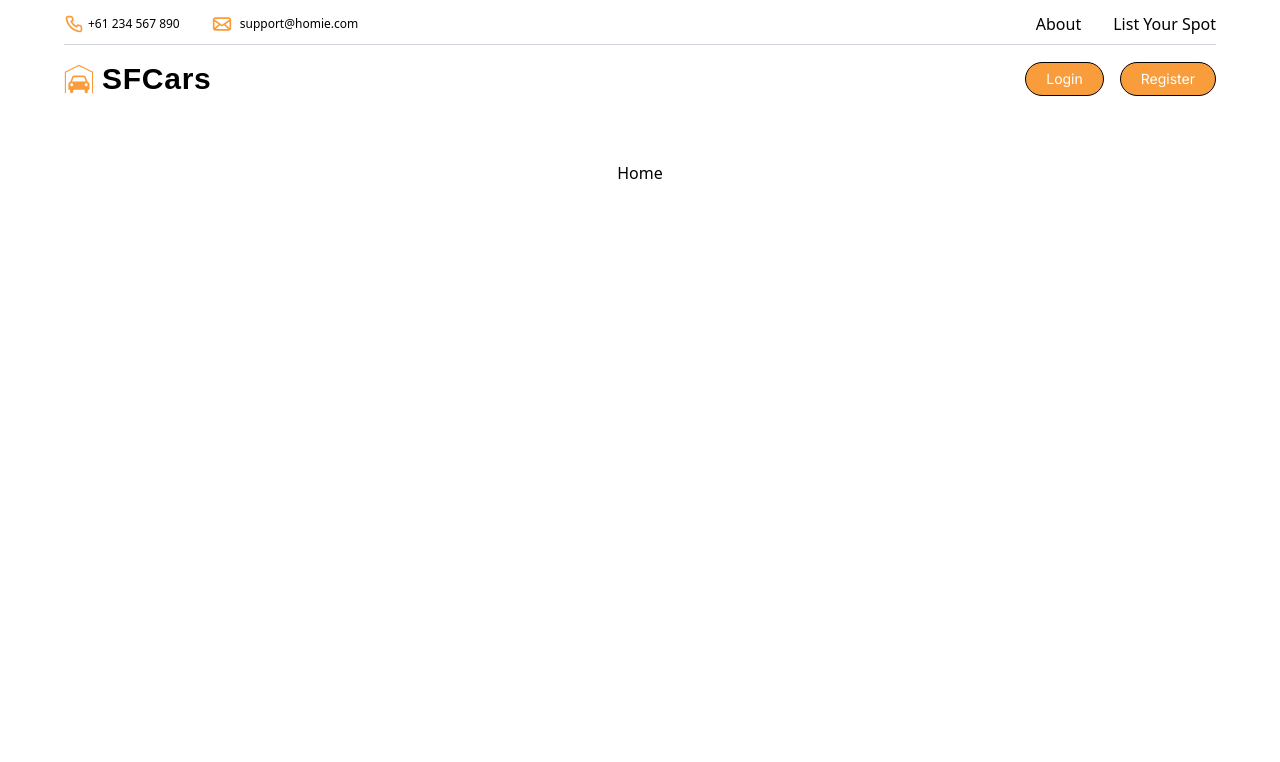
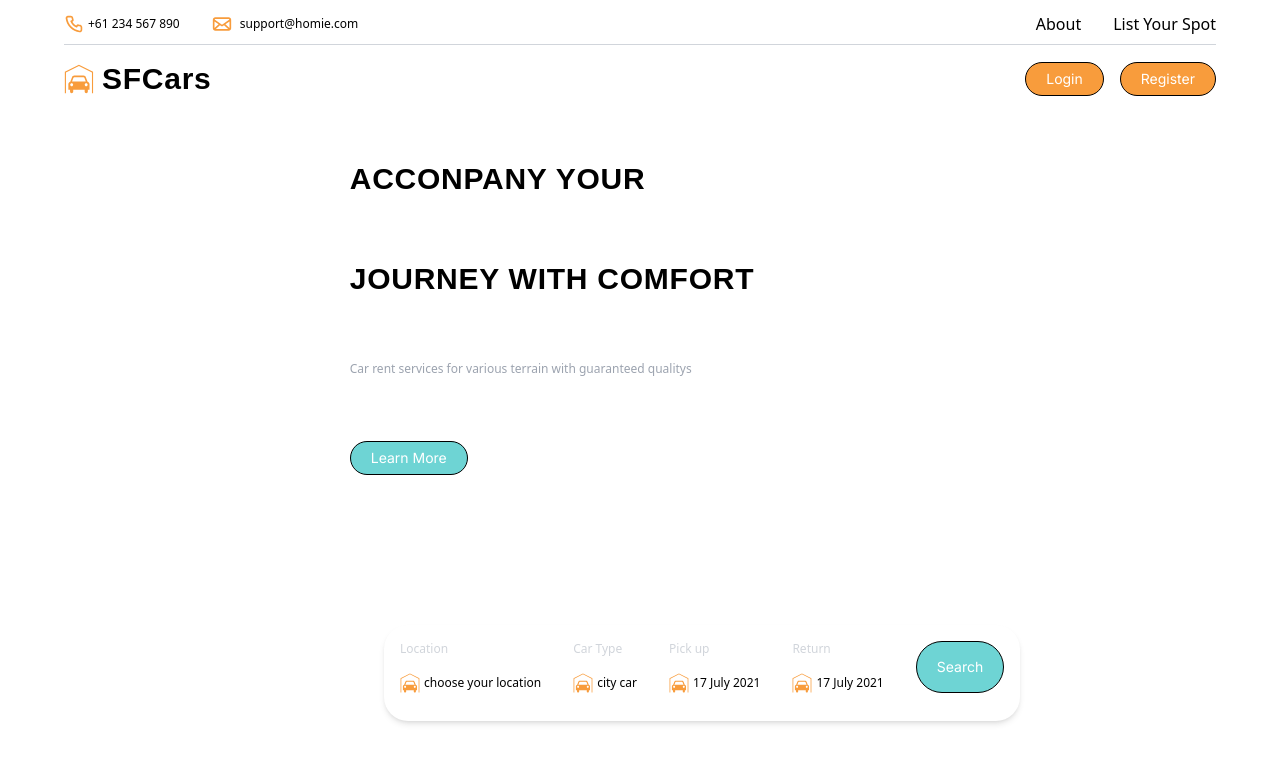
Before and after one commit to Sheeplet1/carspacerental, a Next.js app in the folder frontend/: page / in a window 1280 px wide. Shown: the top 762 px of the page. Built offline with nearby package versions, Linux system fonts and the light colour scheme.

Commit message:
write a very rough landing page

```diff
--- a/frontend/app/page.js
+++ b/frontend/app/page.js
@@ -1,9 +1,23 @@
 import React from 'react'
+import Selectbar from '@components/Selectbar'
 
 const Home = () => {
-  return (
-    <div>Home</div>
-  )
-}
+return (
+  <div className="flex flex-row h-screen">
+    <Selectbar />
+    <div className="flex flex-col mr-44 gap-16">
+      <p className="logo_text">ACCONPANY YOUR</p>
+      <p className="logo_text">JOURNEY WITH COMFORT</p>
+      <label className="text-xs text-gray-400">Car rent services for various terrain with guaranteed qualitys</label>
+
+      <div className="flex justify-start">
+        <button className="blue_btn">
+          Learn More
+        </button>
+      </div>
+    </div>
+  </div>
+   )
+ }
 
 export default Home
--- /dev/null
+++ b/frontend/components/Selectbar.js
@@ -0,0 +1,82 @@
+import React from 'react'
+import Link from "next/link";
+import Image from "next/image";
+
+export const Sidebar = () => {
+    return (
+      <div className="absolute bottom-48 left-96 ml-144 transform -translate-y-1/2 w-144 h-24 bg-white p-4 rounded-3xl shadow-md">
+        <div className='flex justify-between'>
+            <div className='flex gap-8'>
+                <ul className="flex flex-col gap-4">
+                    <p className='text-xs text-gray-300'>Location</p>
+                    <div className='flex gap-1 items-center'>
+                        <Image
+                        src='/assets/icons/Logo.svg'
+                        alt='logo'
+                        width={20}
+                        height={20}
+                        className='object-contain outline border-orange-400'
+                        />
+                        <Link href='/choose your location'>
+                            <p className='text-xs cursor-pointer hover:underline hover:text-orange-500'>choose your location</p>
+                        </Link>
+                    </div>
+                </ul>
+                <ul className="flex flex-col gap-4">
+                    <p className='text-xs text-gray-300'>Car Type</p>
+                    <div className='flex gap-1 items-center'>
+                        <Image
+                        src='/assets/icons/Logo.svg'
+                        alt='logo'
+                        width={20}
+                        height={20}
+                        className='object-contain outline border-orange-400'
+                        />
+                        <Link href='/city car'>
+                            <p className='text-xs cursor-pointer hover:underline hover:text-orange-500'>city car</p>
+                        </Link>
+                    </div>
+                </ul>
+                <ul className="flex flex-col gap-4">
+                    <p className='text-xs text-gray-300'>Pick up</p>
+                    <div className='flex gap-1 items-center'>
+                        <Image
+                        src='/assets/icons/Logo.svg'
+                        alt='logo'
+                        width={20}
+                        height={20}
+                        className='object-contain outline border-orange-400'
+                        />
+                        <Link href='/17 July 2021'>
+                            <p className='text-xs cursor-pointer hover:underline hover:text-orange-500'>17 July 2021</p>
+                        </Link>
+                    </div>
+                </ul>
+                <ul className="flex flex-col gap-4">
+                    <p className='text-xs text-gray-300'>Return</p>
+                    <div className='flex gap-1 items-center'>
+                        <Image
+                        src='/assets/icons/Logo.svg'
+                        alt='logo'
+                        width={20}
+                        height={20}
+                        className='object-contain outline border-orange-400'
+                        />
+                        <Link href='/17 July 2021'>
+                            <p className='text-xs cursor-pointer hover:underline hover:text-orange-500'>17 July 2021</p>
+                        </Link>
+                    </div>
+                </ul>
+                <div className='flex justify-between'>
+                    <button className='blue_btn'>
+                        Search
+                    </button>
+                </div>
+            </div>
+
+          </div>
+      </div>
+    )
+  }
+
+export default Sidebar
```
Also changed, not shown: frontend/public/assets/icons/location.svg (added).
